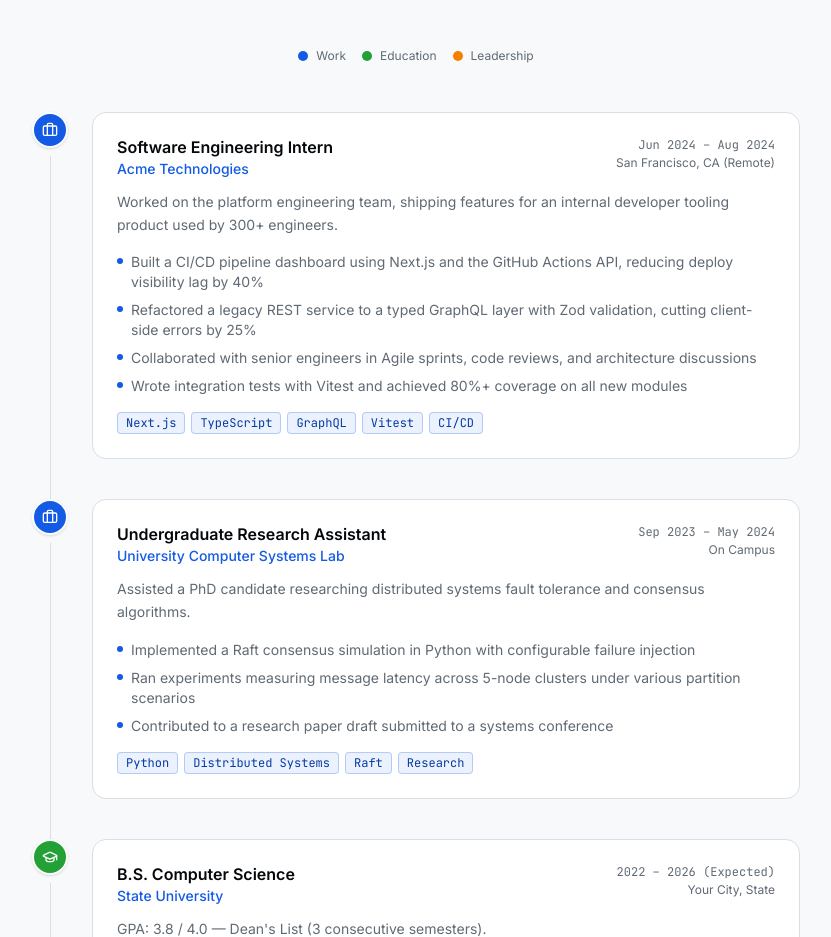
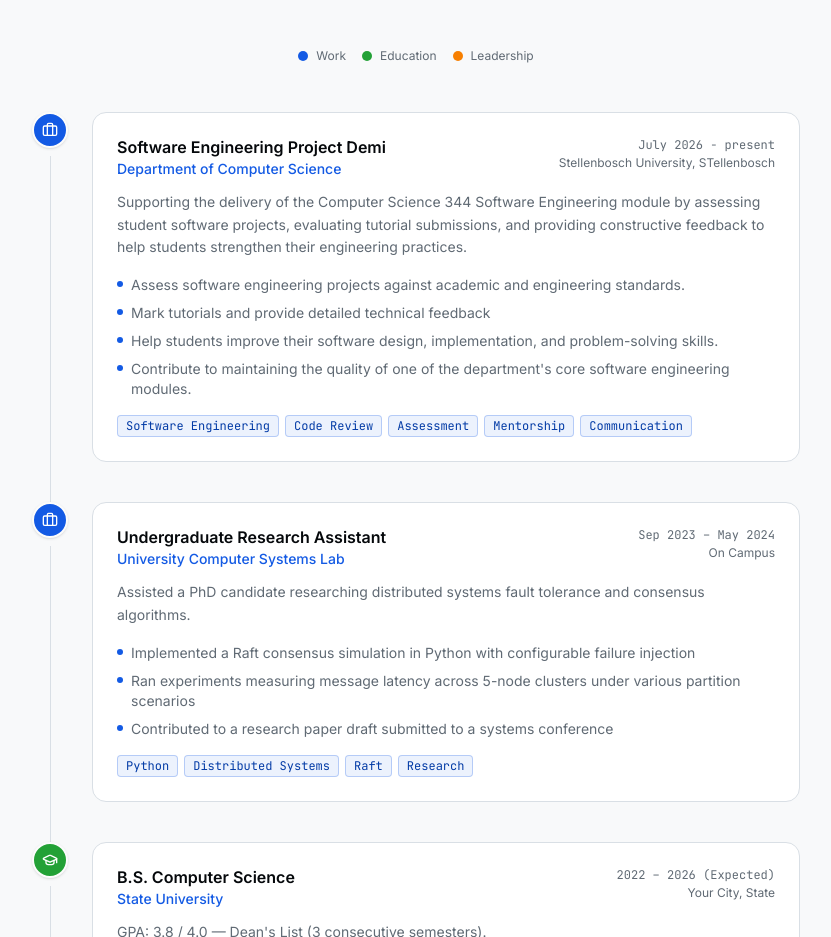
Before and after one commit to TS-mak/Latest-PortfolioWebsite, a Next.js app in the folder software-engineer-portfolio/: page / in a window 1280 px wide. Shown: the part 4060-4997 px from the top of the page, without its empty margins (224-1055 px from the left). Built offline with nearby package versions, Linux system fonts and the light colour scheme.

Commit message:
Added recent experience and updated skills information on experience

```diff
--- a/software-engineer-portfolio/components/experience-section.tsx
+++ b/software-engineer-portfolio/components/experience-section.tsx
@@ -14,19 +14,19 @@ type ExperienceEntry = {
 const entries: ExperienceEntry[] = [
   {
     kind: 'work',
-    title: 'Software Engineering Intern',
-    org: 'Acme Technologies',
-    period: 'Jun 2024 – Aug 2024',
-    location: 'San Francisco, CA (Remote)',
+    title: 'Software Engineering Project Demi',
+    org: 'Department of Computer Science',
+    period: 'July 2026 - present',
+    location: 'Stellenbosch University, STellenbosch',
     description:
-      'Worked on the platform engineering team, shipping features for an internal developer tooling product used by 300+ engineers.',
+      'Supporting the delivery of the Computer Science 344 Software Engineering module by assessing student software projects, evaluating tutorial submissions, and providing constructive feedback to help students strengthen their engineering practices.',
     bullets: [
-      'Built a CI/CD pipeline dashboard using Next.js and the GitHub Actions API, reducing deploy visibility lag by 40%',
-      'Refactored a legacy REST service to a typed GraphQL layer with Zod validation, cutting client-side errors by 25%',
-      'Collaborated with senior engineers in Agile sprints, code reviews, and architecture discussions',
-      'Wrote integration tests with Vitest and achieved 80%+ coverage on all new modules',
+      'Assess software engineering projects against academic and engineering standards.',
+      'Mark tutorials and provide detailed technical feedback',
+      'Help students improve their software design, implementation, and problem-solving skills.',
+      'Contribute to maintaining the quality of one of the department\'s core software engineering modules.',
     ],
-    tags: ['Next.js', 'TypeScript', 'GraphQL', 'Vitest', 'CI/CD'],
+    tags: ['Software Engineering', 'Code Review', 'Assessment', 'Mentorship', 'Communication'],
   },
   {
     kind: 'work',
```
Also changed, not shown: 1 other file (tests, documents, lock files or other folders).
